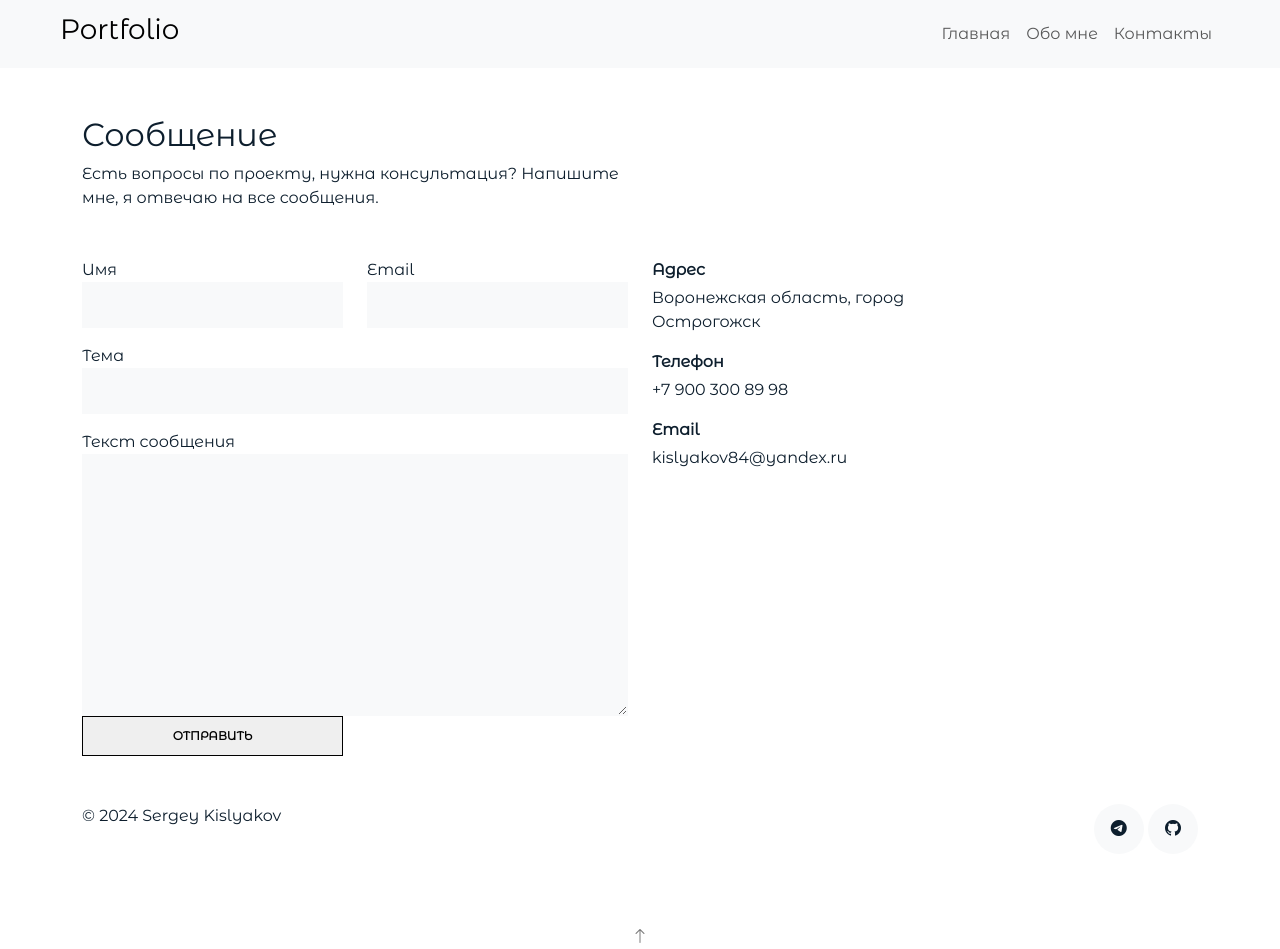
After one commit to kislyakov84/my_portfolio, a Django app: page /contact/ in a window 1280 px wide. The commit adds this page. Run offline with Django 5.2, Linux system fonts and the light colour scheme; some libraries are stand-ins or nearby versions.

Commit message:
add contact form

```diff
--- a/my_portfolio/urls.py
+++ b/my_portfolio/urls.py
@@ -1,9 +1,11 @@
 from django.conf import settings
 from django.conf.urls.static import static
 from django.urls import path
-from portfolio.views import index, about
+from portfolio.views import index, about, contact
+
 
 urlpatterns = [
     path('', index, name='index'),
     path('about/', about, name='about'),
+    path('contact/', contact, name='contact')
 ] + static(settings.MEDIA_URL, document_root=settings.MEDIA_ROOT)
--- a/static/css/style.css
+++ b/static/css/style.css
@@ -187,3 +187,89 @@ a:hover {
 .testimonial-wrap .testimonial blockquote p {
   font-size: 20px;
 }
+
+.testimonials-slider .swiper-pagination {
+  margin-top: -60px;
+  position: relative;
+}
+
+.testimonials-slider .swiper-pagination .swiper-pagination-bullet {
+  width: 12px;
+  height: 12px;
+  background-color: rgba(13, 30, 45, 0.3);
+  opacity: 1;
+}
+
+.testimonials-slider .swiper-pagination .swiper-pagination-bullet-active {
+  background-color: rgba(13, 30, 45, 0.6);
+}
+
+.sticky-content {
+  position: sticky;
+  position: -webkit-sticky;
+  top: 0;
+}
+
+.form-control {
+  border-radius: 0;
+  background: #f8f9fa;
+  border: 1px solid transparent;
+  padding-top: 10px !important;
+  padding-bottom: 10px !important;
+}
+
+.form-control:active,
+.form-control:focus {
+  background: #eff1f4;
+  outline: none;
+  box-shadow: none;
+  border: 1px solid transparent;
+}
+
+.message-form .error-message {
+  display: none;
+  color: #fff;
+  background: #ed3c0d;
+  text-align: left;
+  padding: 15px;
+  font-weight: 600;
+}
+
+.message-form .error-message br+br {
+  margin-top: 25px;
+}
+
+.message-form .sent-message {
+  display: none;
+  color: #fff;
+  background: #18d26e;
+  text-align: center;
+  padding: 15px;
+  font-weight: 600;
+}
+
+.message-form .loading {
+  display: none;
+  background: #fff;
+  text-align: center;
+  padding: 15px;
+}
+
+.alert {
+  position: fixed;
+  top: 50%;
+  left: 50%;
+  transform: translate(-50%, -50%);
+}
+
+.message-form .loading:before {
+  content: "";
+  display: inline-block;
+  border-radius: 50%;
+  width: 24px;
+  height: 24px;
+  margin: 0 10px -6px 0;
+  border: 3px solid #18d26e;
+  border-top-color: #eee;
+  animation: animate-loading 1s linear infinite;
+}
--- a/templates/base.html
+++ b/templates/base.html
@@ -34,13 +34,21 @@
                         <a class="nav-link" href="{% url 'about' %}">Обо мне</a>
                     </li>
                     <li class="nav-item">
-                        <a class="nav-link" href="{% url 'index' %}">Контакты</a>
+                        <a class="nav-link" href="{% url 'contact' %}">Контакты</a>
                     </li>
                 </ul>
             </div>
         </div>
     </nav>
     <main id="main">
+        {% if messages %}
+        {% for message in messages %}
+        <div class="alert {{ message.tags }} alert-dismissible col-5" role="alert" id="alert">
+            <strong>{{ message }}</strong>
+            <button type="button" class="btn-close" data-bs-dismiss="alert" aria-label="Close"></button>
+        </div>
+        {% endfor %}
+        {% endif %}
         {% block content %}{% endblock content %}
     </main>
     <footer class="footer" role="contentinfo">
--- /dev/null
+++ b/templates/contact.html
@@ -0,0 +1,58 @@
+{% extends 'base.html' %}
+{% block title %}Контакты{% endblock title %}
+{% block content %}
+<section class="section pb-5">
+    <div class="container">
+        <div class="row mb-5 align-items-end">
+            <div class="col-md-6" data-aos="fade-up">
+                <h2>Сообщение</h2>
+                <p class="mb-0">Есть вопросы по проекту, нужна консультация? Напишите мне, я отвечаю на все сообщения.</p>
+            </div>
+        </div>
+        <div class="row">
+            <div class="col-md-6 mb-5 mb-md-0" data-aos="fade-up">
+                <form action="{% url 'contact' %}" method="post" role="form" class="message-form">
+                    {% csrf_token %}
+                    <div class="row gy-3">
+                        <div class="col-md-6 form-group">
+                            <label for="name">Имя</label>
+                            <input type="text" name="name" class="form-control" id="name" required>
+                        </div>
+                        <div class="col-md-6 form-group">
+                            <label for="email">Email</label>
+                            <input type="email" class="form-control" name="email" id="email" required>
+                        </div>
+                        <div class="col-md-12 form-group">
+                            <label for="subject">Тема</label>
+                            <input type="text" class="form-control" name="subject" id="subject" required>
+                        </div>
+                        <div class="col-md-12 form-group">
+                            <label for="message">Текст сообщения</label>
+                            <textarea class="form-control" name="message" id="message" cols="30" rows="10" required></textarea>
+                        </div>
+                        <div class="col-md-6 mt-0 form-group">
+                            <input type="submit" class="readmore d-block w-100" value="Отправить">
+                        </div>
+                    </div>
+                </form>
+            </div>
+            <div class="col-md-4 ml-auto order-2" data-aos="fade-up">
+                <ul class="list-unstyled">
+                    <li class="mb-3">
+                        <strong class="d-block mb-1">Адрес</strong>
+                        <span>Воронежская область, город Острогожск</span>
+                    </li>
+                    <li class="mb-3">
+                        <strong class="d-block mb-1">Телефон</strong>
+                        <span>+7 900 300 89 98</span>
+                    </li>
+                    <li class="mb-3">
+                        <strong class="d-block mb-1">Email</strong>
+                        <span>kislyakov84@yandex.ru</span>
+                    </li>
+                </ul>
+            </div>
+        </div>
+    </div>
+</section>
+{% endblock content %}
```
Also changed, not shown: db.sqlite3, portfolio/migrations/0002_message_alter_author_image.py (added), portfolio/views.py (line endings or trailing spaces).
